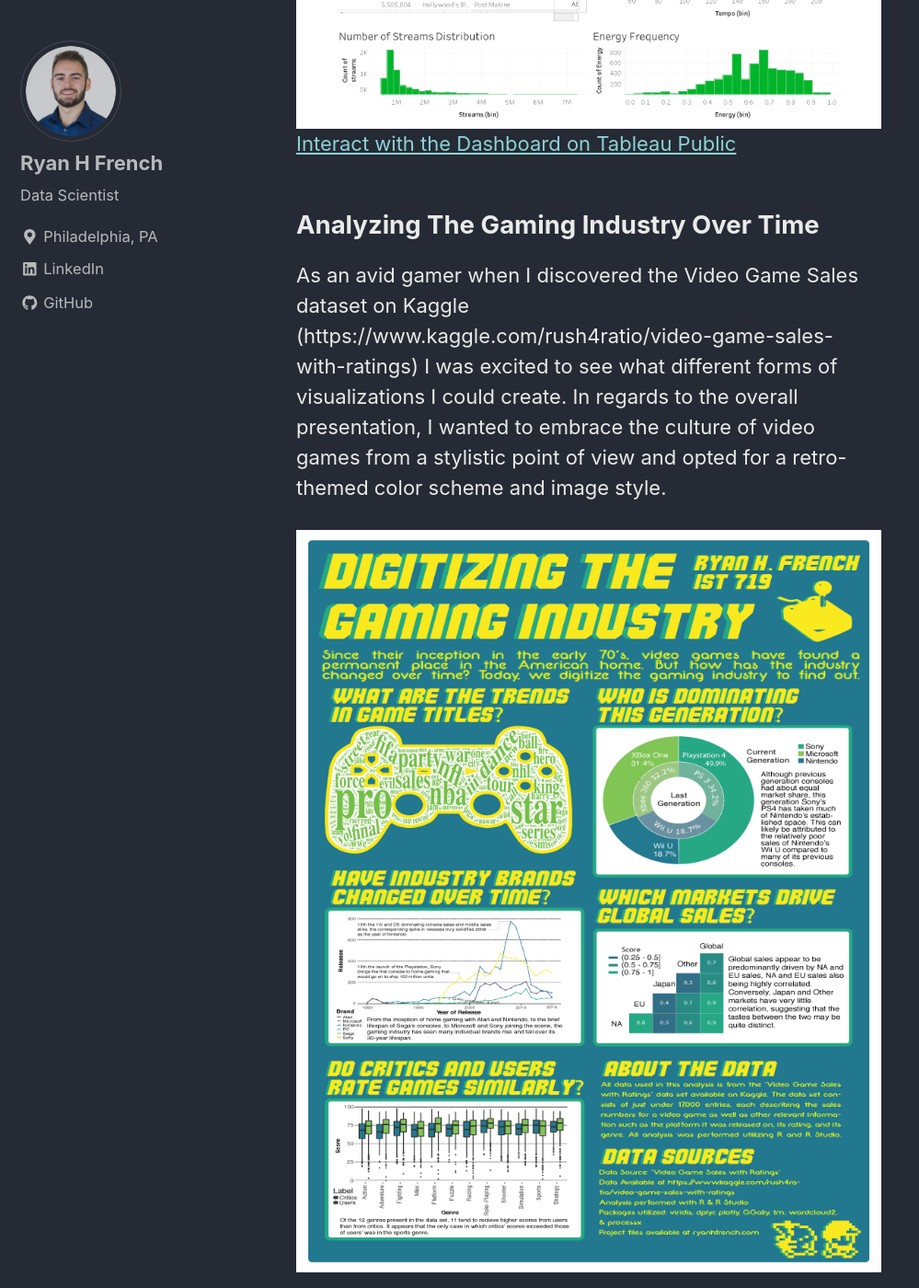
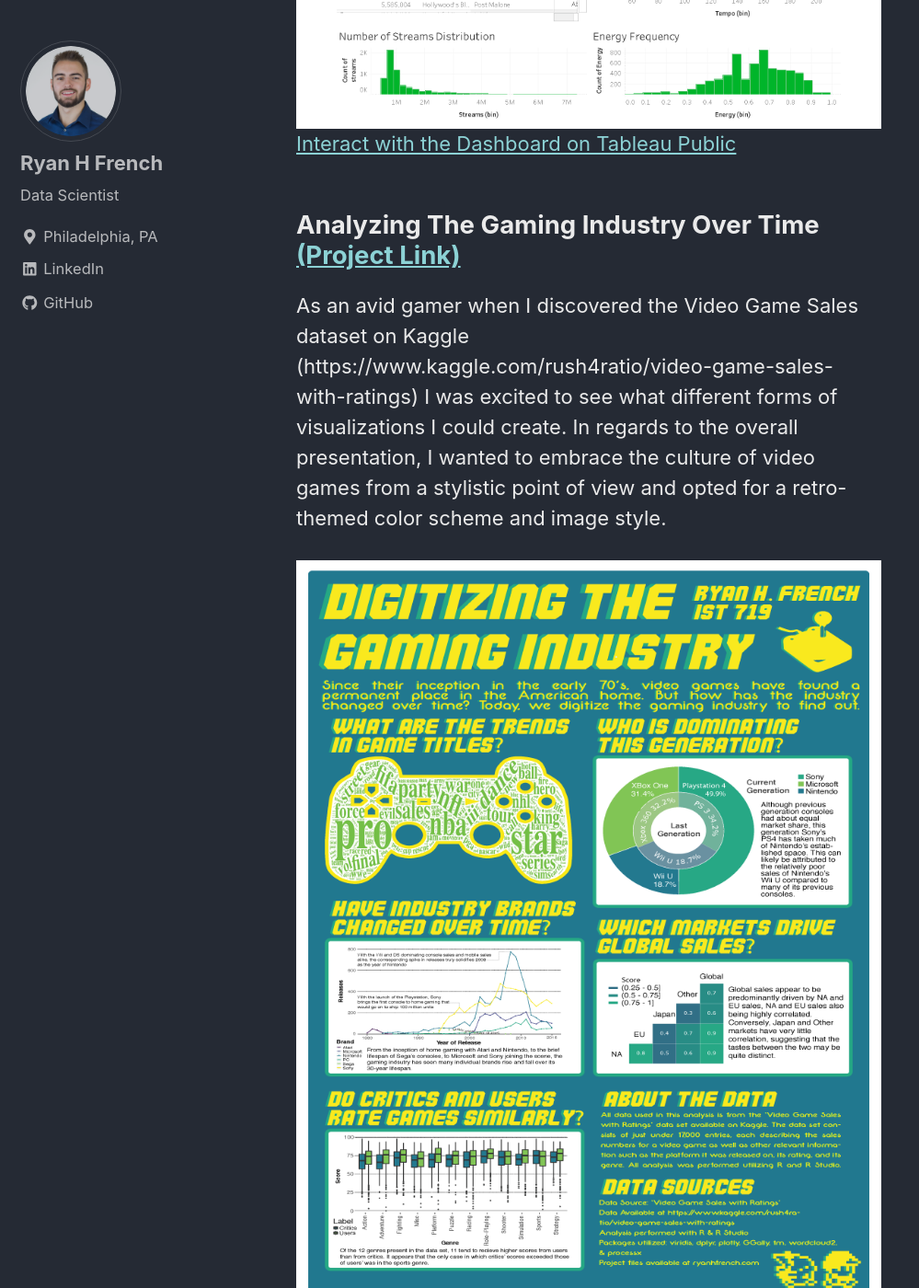
Before and after one commit to ryanhfrench/ryanhfrench.github.io, a Jekyll site: the page built from _pages/projects.md, in a window 1280 px wide and 1400 px high, scrolled down 1949 px. Shown: the whole window at 92% size, without its empty margins (0-999 px from the left). Built offline with Jekyll 4.4.1, drawn with Linux system fonts in a browser that asks for light colours; nearby versions of some CDN libraries; some of the changed text lies outside the part shown.

Commit message:
Final cleanup of formatting for 'projects' page

```diff
--- a/_pages/projects.md
+++ b/_pages/projects.md
@@ -13,16 +13,12 @@
 <img src="/images/dashboard_image.png">
 [Interact with the Dashboard on Tableau Public](https://public.tableau.com/profile/ryan.french4207#!/vizhome/SpotifyTop200DailyTracksFeaturesAnalysis/SpotifyTop200DailyTracksFeaturesAnalysis)
 
-## Analyzing The Gaming Industry Over Time
+## Analyzing The Gaming Industry Over Time [(Project Link)](https://github.com/ryanhfrench/portfolio/tree/master/digitizing_the_gaming_industry)
 
 As an avid gamer when I discovered the Video Game Sales dataset on Kaggle (https://www.kaggle.com/rush4ratio/video-game-sales-with-ratings) I was excited to see what different forms of visualizations I could create. In regards to the overall presentation, I wanted to embrace the culture of video games from a stylistic point of view and opted for a retro-themed color scheme and image style.
 
 <img src="/images/poster_image.png">
 
-### [Project Link](https://github.com/ryanhfrench/portfolio/tree/master/digitizing_the_gaming_industry)
-
-## Visualizing, Predicting, & Understanding Crime in Syracuse
+## Visualizing, Predicting, & Understanding Crime in Syracuse [(Project Link)](https://github.com/ryanhfrench/portfolio/tree/master/visualizing_predicting_understanding_crime_in_syracuse)
 
 As the culmination of my Undergraduate career in at Syracuse University's School of Information Science and the Renée Crown Honors Program, I was interested in pursuing a Capstone project that both would allow me to demonstrate my Data Science skillset and also contribute to the local community. It is with this goal in mind that I set out to visualize, predict, and understand the nature of crime in the city of Syracuse with the goal of providing new insights to the Syracuse population.
-
-### [Project Link](https://github.com/ryanhfrench/portfolio/tree/master/visualizing_predicting_understanding_crime_in_syracuse)
```
